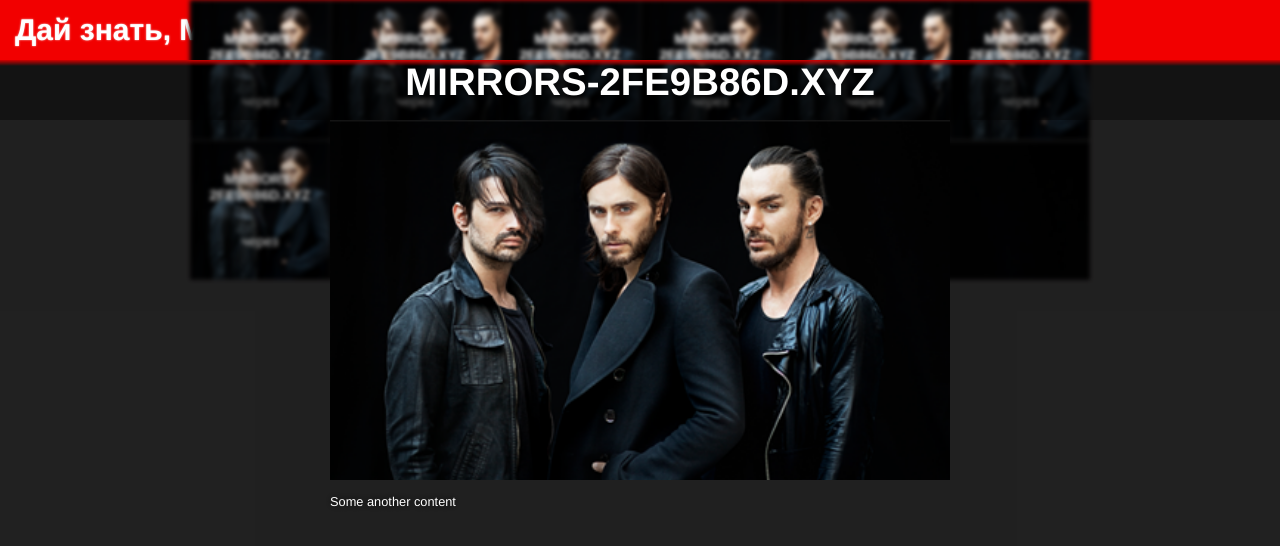
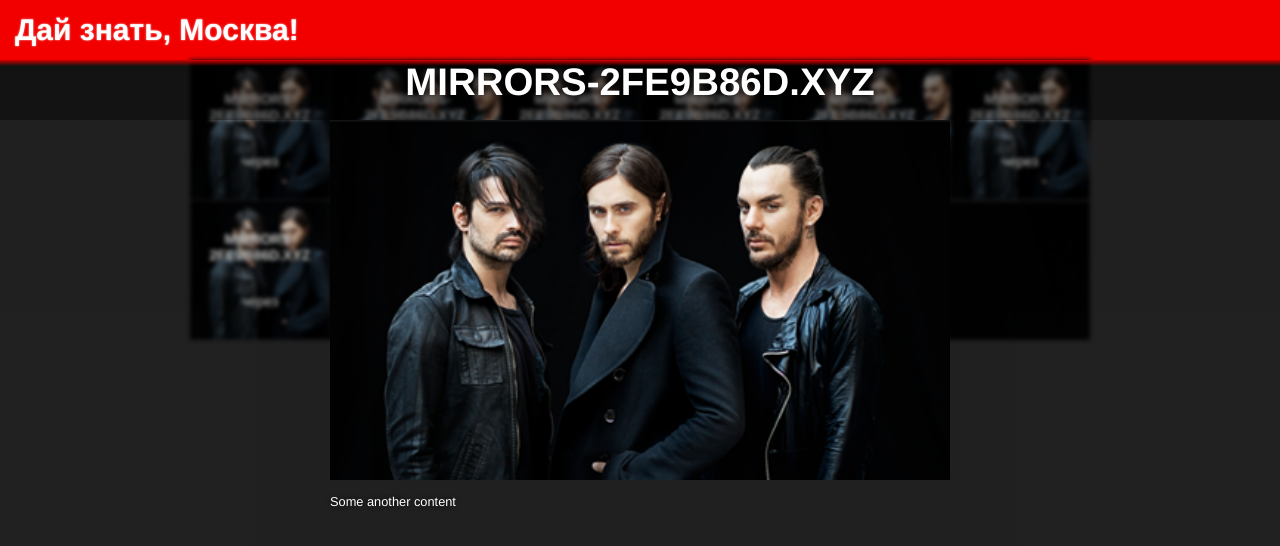
Before and after one commit to pwrmind/countdown, a Jekyll site: the page built from _posts/2009-04-29-slap-chop-1.md, in a window 1280 px wide. Shown: the top 546 px of the page. Built offline with Jekyll 4.4.1, drawn with Linux system fonts in a browser that asks for light colours.

Commit message:
change stile

```diff
--- a/_layouts/event.html
+++ b/_layouts/event.html
@@ -6,10 +6,10 @@ layout: default
 		filter: blur(2px);
 	}
 </style>
-<div>
-    <div id="mainMenu">
-        <span>{{ site.title }}</span>
-    </div>
+<div id="mainMenu">
+    <span>{{ site.title }}</span>
+</div>
+<div class="content">
     <div class="tiles">
         <div class="tile-row">
             {% for post in site.posts %}
--- a/assets/styles/main.css
+++ b/assets/styles/main.css
@@ -62,6 +62,10 @@ h2 {
     display: block;
     z-index: 100;
     background: linear-gradient(#d30000,rgba(0,0,0,0.0));
+}
+
+.content {
+    margin-top: 60px;
 }
 
 #eventBlock {
```
